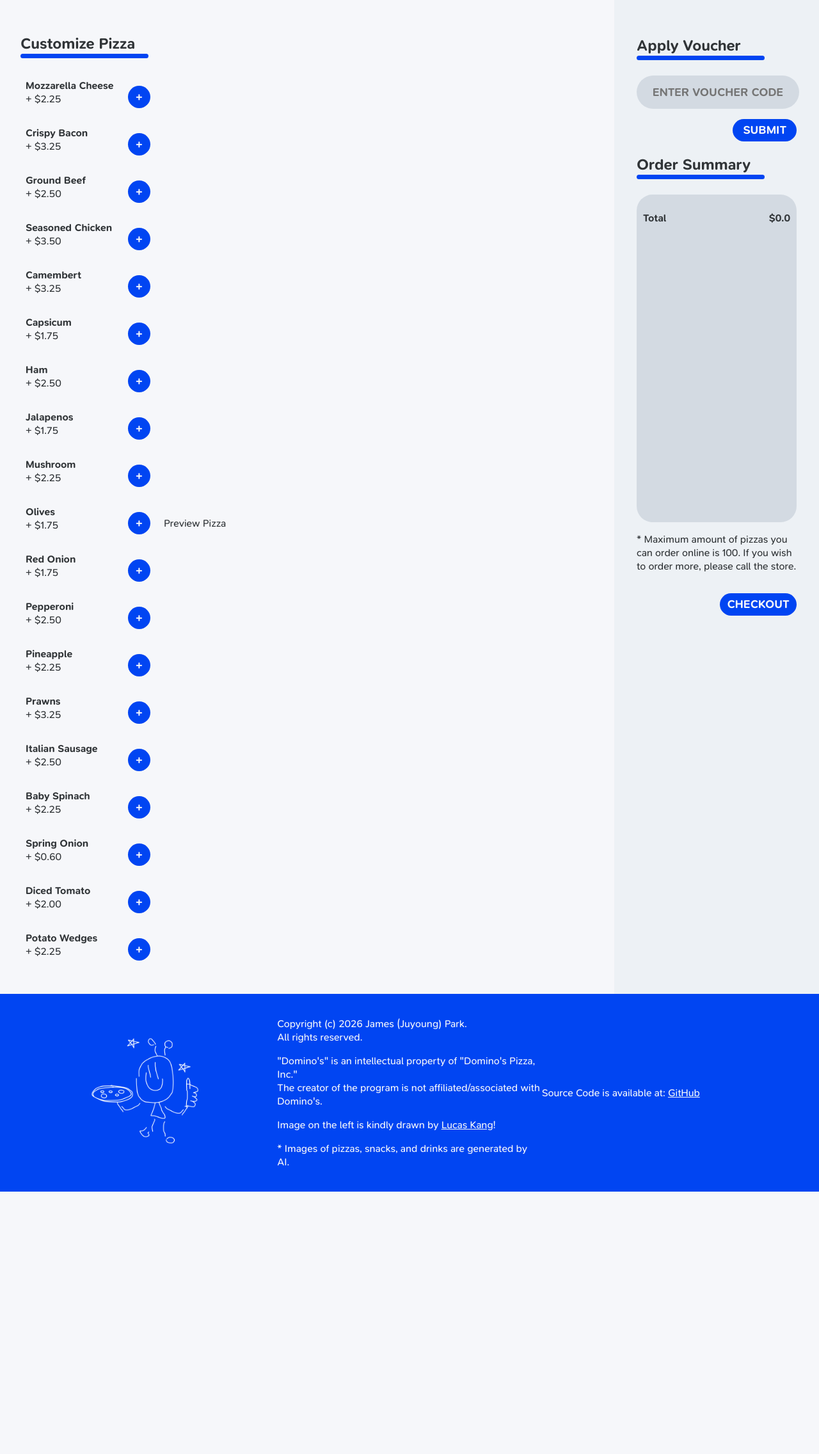
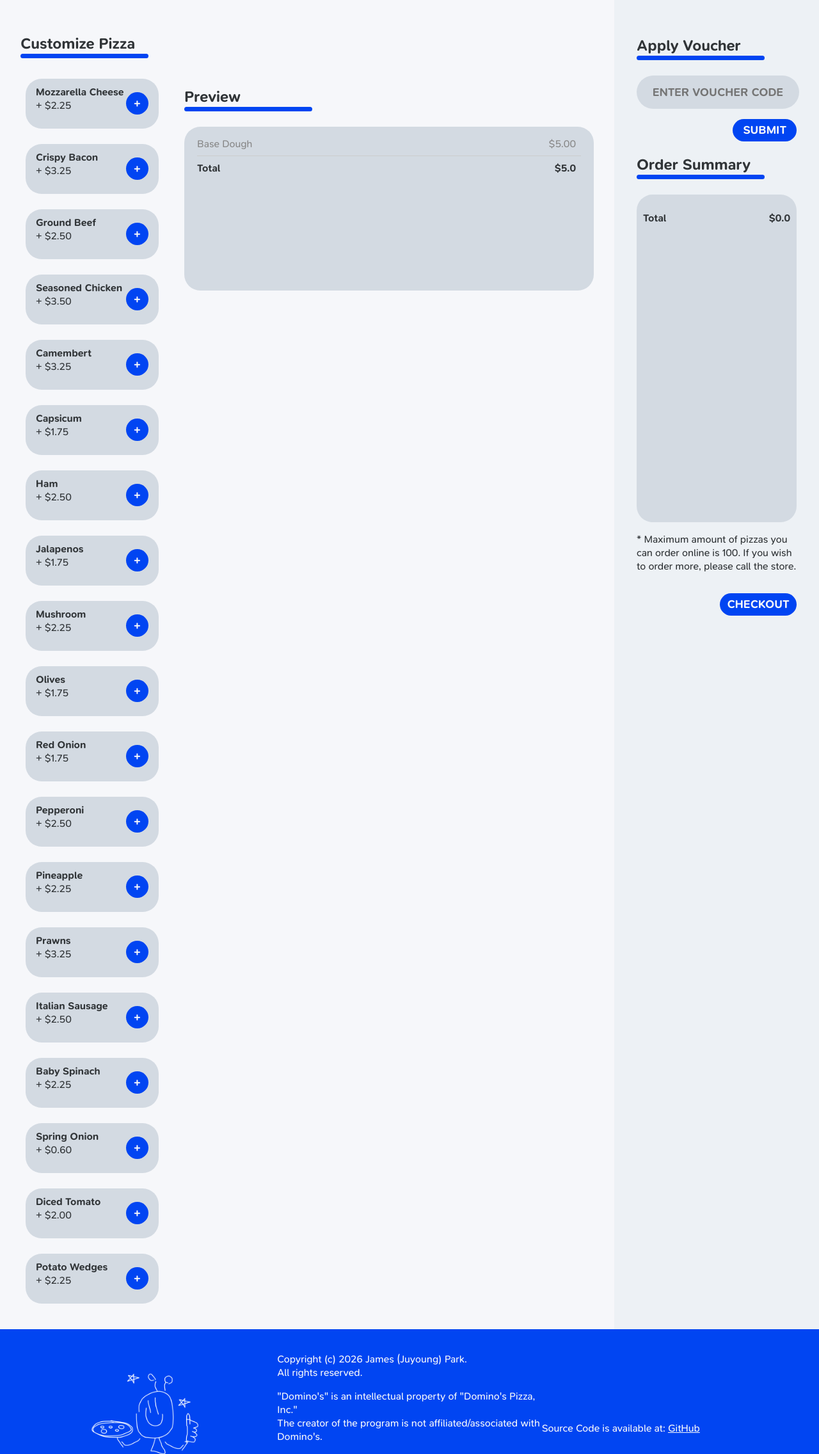
Before and after one commit to sleepywndud/pizza, a Flask app: page /customize in a window 1280 px wide; the page is wider, and only the part inside the window is pictured. Shown: the part 71-2343 px from the top of that part at 64% size. Before the commit the page ends 1933 px from the top of that part, so only its background shows below. Run offline with Flask 3, Linux system fonts and the light colour scheme; data comes from the database, SQL or seed files in the repository; both versions use the stored data as it was after the commit; data that the repository does not hold is empty.

Commit message:
feat: customize pizza section added

```diff
--- a/routes.py
+++ b/routes.py
@@ -16,6 +16,7 @@ def main():
     # rounding to 2dp in case decimal place goes over 2
     total_cost = round(total_cost, 2)
 
+    # voucher code section is not finished
     if request.method == "POST":
         voucher_code = request.form.get("voucher_code")
         print(f"\n\nVoucher Code Received: {voucher_code}\n\n")
@@ -31,8 +32,8 @@ def update_quantity(item_id):
     try:
         new_quantity = int(request.form.get("quantity"))
     except ValueError:
-        # redirect back if input is invalid (for valueerror and typeerror)
-        # maybe alert user somehow if invalid input ???
+        # redirect back if input is invalid (for valueerror)
+        # NOTE: maybe alert user somehow if invalid input ???
 
         # right now it basically returns to the state before the invalid input
         return redirect(request.referrer or url_for("main"))
@@ -40,12 +41,14 @@ def update_quantity(item_id):
     conn = sqlite3.connect("order.db")
     cr = conn.cursor()
 
-    if 0 < new_quantity <= 100:
+    if 0 < new_quantity <= 100:  # upper boundary is 100
         # update quantity in the database to the corresponding itemid
         cr.execute("UPDATE cart SET quantity = ? WHERE id = ?", (new_quantity, item_id))
     elif new_quantity == 0:
         # remove item if quantity is zero
         cr.execute("DELETE FROM cart WHERE id = ?", (item_id,))
+    else:
+        print("AAAHHHHHHHHHHH")  # i don't even know
     # if quantity is negative or too high, we just don't update anything
 
     conn.commit()
@@ -96,7 +99,7 @@ def add_to_order(name):
                 "INSERT INTO cart (name, price, quantity) VALUES (?, ?, 1)",
                 (name, price),
             )
-
+        #  [] = asdf.execure(asdfasdfasdf)
         conn.commit()
         conn.close()
 
@@ -141,7 +144,7 @@ def drinks():
     )
 
 
-# route setting to custmoize.html
+# route setting to customize.html
 @app.route("/customize")
 def customize():
     data = menu_connect("ingredient")
@@ -155,6 +158,85 @@ def customize():
     # rounding to 2dp in case decimal place goes over 2
     total_cost = round(total_cost, 2)
 
+    draft = draft_connect()
+
+    # draft total starts at $5 base, then adds each staged ingredient
+    draft_total = 5.0
+    for item in draft:
+        draft_total += float(item[2])
+    draft_total = round(draft_total, 2)
+
     return render_template(
-        "customize.html", data=data, orders=orders, total_cost=total_cost
+        "customize.html",
+        data=data,
+        orders=orders,
+        total_cost=total_cost,
+        draft=draft,
+        draft_total=draft_total,
     )
+
+
+@app.route("/ingredient/<name>")
+def ingredient(name):
+    # below 5 lines could be refactored into a function..
+    conn = sqlite3.connect("database.db")
+    cr = conn.cursor()
+    cr.execute("SELECT price FROM ingredient WHERE name = ?", (name,))
+    item_data = cr.fetchone()
+    conn.close()
+
+    if item_data is not None:
+        price = item_data[0]
+
+        conn = sqlite3.connect("order.db")
+        cr = conn.cursor()
+        cr.execute(
+            "INSERT INTO custom_pizza_draft (ingredient, price) VALUES (?, ?)",
+            (name, price),
+        )
+        conn.commit()
+        conn.close()
+
+    return redirect(url_for("customize"))
+
+
+@app.route("/remove_ingredient/<item_id>")
+def remove_ingredient(item_id):
+    conn = sqlite3.connect("order.db")
+    cr = conn.cursor()
+    cr.execute(
+        "DELETE FROM custom_pizza_draft WHERE id = ?", (item_id,)
+    )  # removes ingredient id from db
+    conn.commit()
+    conn.close()
+
+    return redirect(url_for("customize"))
+
+
+@app.route("/add_custom_to_cart")
+def add_custom_to_cart():
+    draft = draft_connect()
+
+    if not draft:
+        return redirect(url_for("customize"))
+
+    # calculate total: $5 base + each ingredient
+    total = 5.0
+    for item in draft:
+        total += float(item[2])
+    total = round(total, 2)
+
+    conn = sqlite3.connect("order.db")
+    cr = conn.cursor()
+    cr.execute(
+        "INSERT INTO cart (name, price, quantity) VALUES ('Custom Pizza', ?, 1)",
+        (str(total),),
+    )  # add custom pizza to cart
+    # 'total' is the total cost of the custom pizza (ingredient + the base price)
+    cr.execute(
+        "DELETE FROM custom_pizza_draft"
+    )  # so that pizza preview is cleared after adding to cart
+    conn.commit()
+    conn.close()
+
+    return redirect(url_for("customize"))
--- a/static/css/main.css
+++ b/static/css/main.css
@@ -138,7 +138,7 @@ footer a {
 	grid-template-rows: 1fr;
 	grid-column-gap: 0px;
 	grid-row-gap: 0px;
-	align-items: center;
+	align-items: start;
 }
 
 .item-pizza {
@@ -229,6 +229,39 @@ form button[name='voucher_code'] {
 	margin-top: 16px;
 }
 
+.preview-box {
+	background-color: var(--grey-light2);
+	border-radius: 25px;
+	padding: 16px 20px;
+	box-sizing: border-box;
+	min-height: 16rem;
+}
+
+.preview-item {
+	display: grid;
+	grid-template-columns: 1fr 1fr auto auto;
+	gap: 0.5rem;
+	align-items: center;
+	margin-bottom: 0.25rem;
+}
+
+.ingredient-list {
+	display: flex;
+	flex-direction: column;
+	gap: 0.5rem;
+}
+
+.ingredient-box {
+	background-color: var(--grey-light2);
+	border-radius: 25px;
+	padding: 10px 16px;
+	box-sizing: border-box;
+	display: flex;
+	flex-direction: row;
+	align-items: center;
+	justify-content: space-between;
+}
+
 .order-list {
 	background-color: var(--grey-light2);
 	border-radius: 25px;
@@ -277,3 +310,14 @@ form button[name='checkout'] {
 	text-align: center;
 	margin-top: 16px;
 }
+
+.draft-base-line {
+	color: #888;
+}
+
+.draft-remove-btn {
+	color: var(--accent-main);
+	font-weight: bold;
+	text-decoration: none;
+	margin-left: 8px;
+}
--- a/templates/customize.html
+++ b/templates/customize.html
@@ -25,24 +25,50 @@
 					<div class="grid_3-1_1to3ratio">
 						<!-- ingredient selection section -->
 						<div>
-							<div class="grid_1-2_1to3ratio">
+							<div class="ingredient-list">
 								{% for ingredient in data %}
-								<!-- NOTE: class for item-ingredient may not be defined in css -->
-								<div class="item-ingredient">
-									<b style="margin-bottom: 0">{{ ingredient[1] }}</b>
-									<!-- displays the "$" + the ingredient's cost -->
-									<p style="margin-top: 0">{{"+ " '$' + ingredient[2] }}</p>
+								<div class="ingredient-box item-ingredient">
+									<div>
+										<b style="margin-bottom: 0">{{ ingredient[1] }}</b>
+										<p style="margin-top: 0">{{"+ " '$' + ingredient[2] }}</p>
+									</div>
+									<a href="{{ url_for('ingredient', name=ingredient[1]) }}">
+										<button class="add-ingredient-to-order">+</button>
+									</a>
 								</div>
-								<a href="{{ url_for('add_to_order', name=ingredient[1]) }}">
-									<button class="add-ingredient-to-order">+</button>
-								</a>
 								{% endfor %}
 							</div>
 						</div>
 						<!-- ingredient selection section end -->
 						<!-- pizza preview section -->
-						<div>
-							<p>Preview Pizza</p>
+						<div style="margin-left: 32px">
+							<h2>Preview</h2>
+							<div id="line-divider"></div>
+							<div class="preview-box">
+								<div class="preview-item">
+									<span class="draft-base-line">Base Dough</span>
+									<span></span>
+									<span class="draft-base-line">$5.00</span>
+								</div>
+								{% for item in draft %}
+								<div class="preview-item">
+									<span>{{ item[1] }}</span>
+									<span></span>
+									<span>${{ item[2] }}</span>
+									<a href="{{ url_for('remove_ingredient', item_id=item[0]) }}" class="draft-remove-btn">×</a>
+								</div>
+								{% endfor %}
+								<div class="preview-item" style="margin-top: 8px; border-top: 1px solid #ccc; padding-top: 8px">
+									<span><b>Total</b></span>
+									<span></span>
+									<span><b>${{ draft_total }}</b></span>
+								</div>
+							</div>
+							{% if draft %}
+							<a href="{{ url_for('add_custom_to_cart') }}">
+								<button class="add-to-order" style="margin-top: 16px; width: 100%">Add to Cart</button>
+							</a>
+							{% endif %}
 						</div>
 						<!-- pizza preview section end -->
 					</div>
```
Also changed, not shown: order.db.
